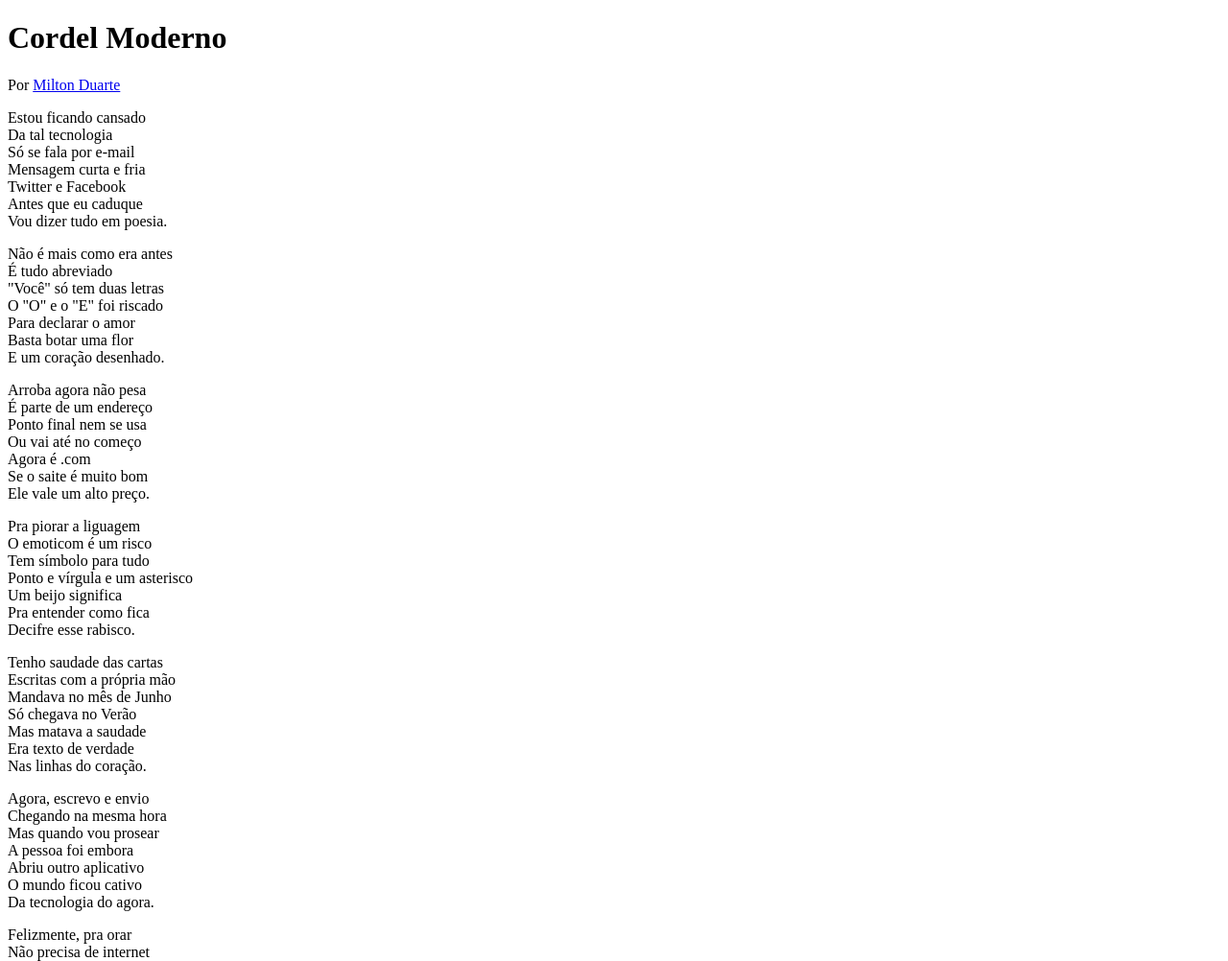
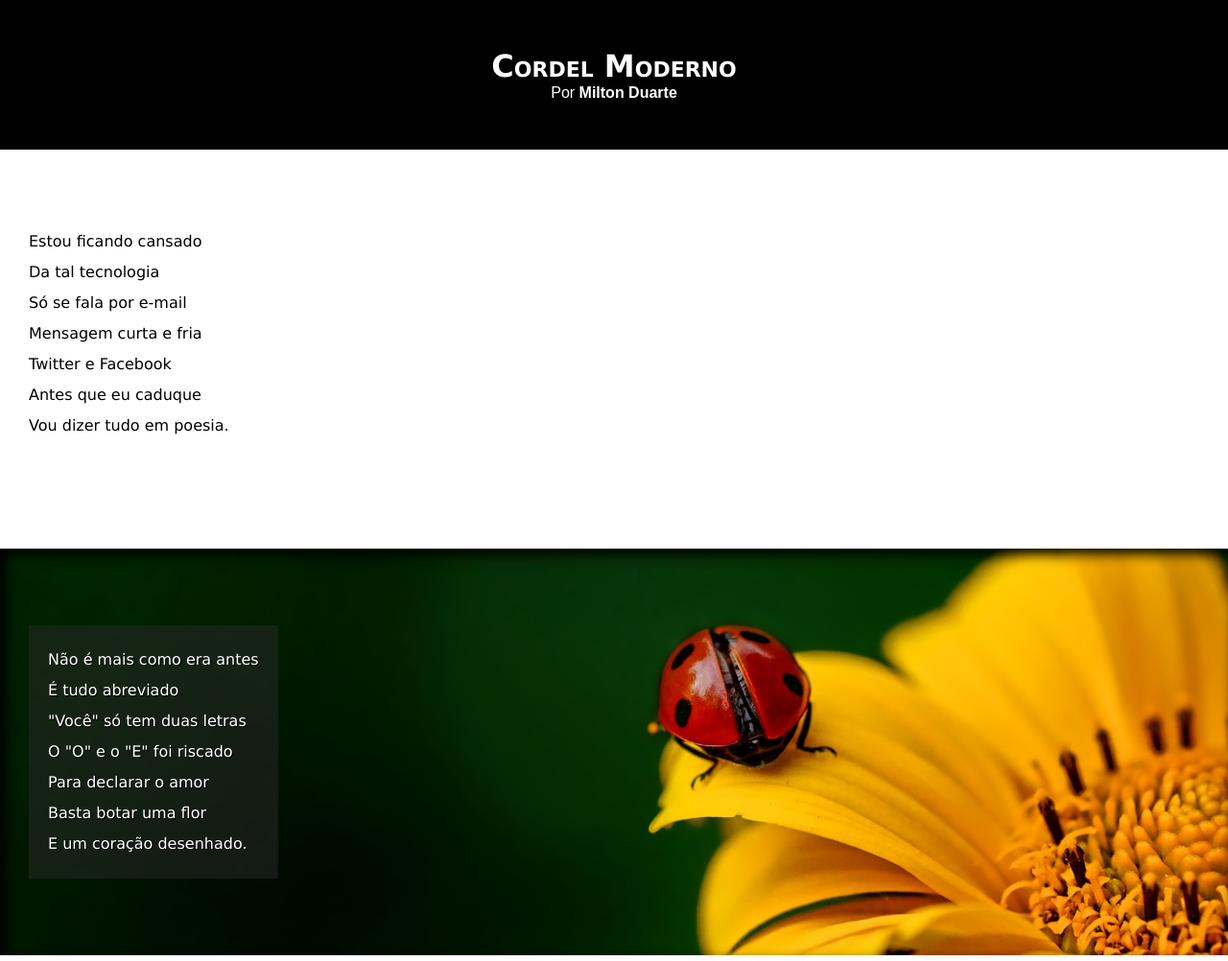
Before and after one commit to joaovvigna/html-css, a plain HTML site: page Módulo 3/Projeto/index.html in a window 1280 px wide. Shown: the top 1002 px of the page at 96% size. Drawn offline with Linux system fonts and the light colour scheme.

Commit message:
conclusao do projeto

```diff
--- a/Módulo 3/Projeto/index.html
+++ b/Módulo 3/Projeto/index.html
@@ -12,7 +12,7 @@
         <p>Por <a href="https://www.recantodasletras.com.br/poesias/3186743" target="_blank">Milton Duarte</a></p>
     </header>
 
-    <section>
+    <section class="normal">
         <p>
             Estou ficando cansado <br>
             Da tal tecnologia <br>
@@ -25,7 +25,7 @@
     </section>
 
 
-    <section>
+    <section class="imagem" id="i01">
         <p>
             Não é mais como era antes <br>
             É tudo abreviado <br>
@@ -38,7 +38,7 @@
     </section>
 
 
-    <section>
+    <section class="normal">
         <p>
             Arroba agora não pesa <br>
             É parte de um endereço <br>
@@ -61,7 +61,7 @@
     </section>
 
 
-    <section>
+    <section class="imagem" id="i02">
         <p>
             Tenho saudade das cartas <br>
             Escritas com a própria mão <br>
@@ -74,7 +74,7 @@
     </section>
 
 
-    <section>
+    <section class="normal">
         <p>
             Agora, escrevo e envio <br>
             Chegando na mesma hora <br>
--- a/Módulo 3/Projeto/style.css
+++ b/Módulo 3/Projeto/style.css
@@ -1 +1,77 @@
 @charset "UTF-8";
+
+:root {
+    --font1: Arial, Helvetica, sans-serif;
+    --font2: 'Lucida Sans', sans-serif;
+    --font3: Verdana, Tahoma, sans-serif;
+}
+* {
+    margin: 0px;
+    padding: 0px;
+}
+html,body {
+    min-height: 100vh;
+    background-color: darkgray;
+    font-family: var(--font1);
+}
+header {
+    background-color: black;
+    color: white;
+    text-align: center;
+}
+header > h1 {
+    padding-top: 50px;
+    font-variant: small-caps;
+    font-family: var(--font3);
+}
+header > p {
+    padding-bottom: 50px;
+}
+header a, footer a {
+    color: white;
+    text-decoration: none;
+    font-weight: bolder;
+}
+a:hover {
+    text-decoration: underline;
+}
+section {
+    padding-top: 10vh;
+    padding-bottom: 10vh;
+    padding-left: 30px;
+    line-height: 2em;
+    font-family: var(--font2);
+}
+section > p {
+    padding-bottom: 2em;
+}
+.normal {
+    background-color: white;
+    color: black;
+}
+.imagem {
+    background-color: rgb(71, 71, 71);
+    color: white;
+    box-shadow: inset 6px 6px 13px 0px black;
+    background-size: cover;
+    background-attachment: fixed;
+}
+.imagem > p {
+    display: inline-block;
+    background-color: rgba(43, 43, 43, 0.479);
+    padding: 20px;
+    text-shadow: 1px 1px 0px black;
+}
+#i01 {
+    background-image: url(pacote-projeto/imagens/background001.jpg);
+    background-position: right center;
+}
+#i02{
+    background-image: url(pacote-projeto/imagens/background002.jpg);
+}
+footer {
+    background-color: black;
+    color: white;
+    text-align: center;
+    padding: 10px;
+}
```
Also changed, not shown: Módulo 3/Projeto/pacote-projeto/cordel-moderno.txt (renamed from Módulo 3/Projeto/pacote-d012/cordel-moderno.txt), Módulo 3/Projeto/pacote-projeto/imagens/background001.jpg (renamed from Módulo 3/Projeto/pacote-d012/imagens/background001.jpg), Módulo 3/Projeto/pacote-projeto/imagens/background002.jpg (renamed from Módulo 3/Projeto/pacote-d012/imagens/background002.jpg).
